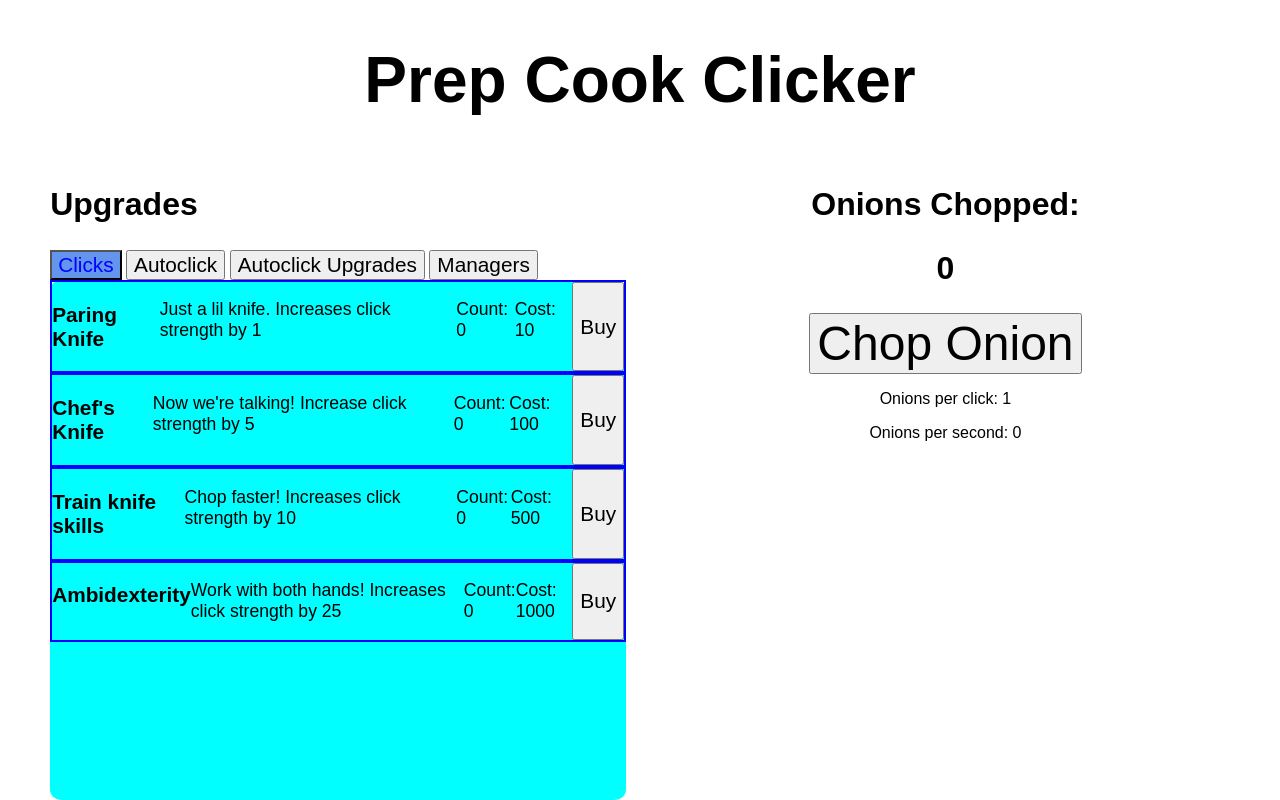
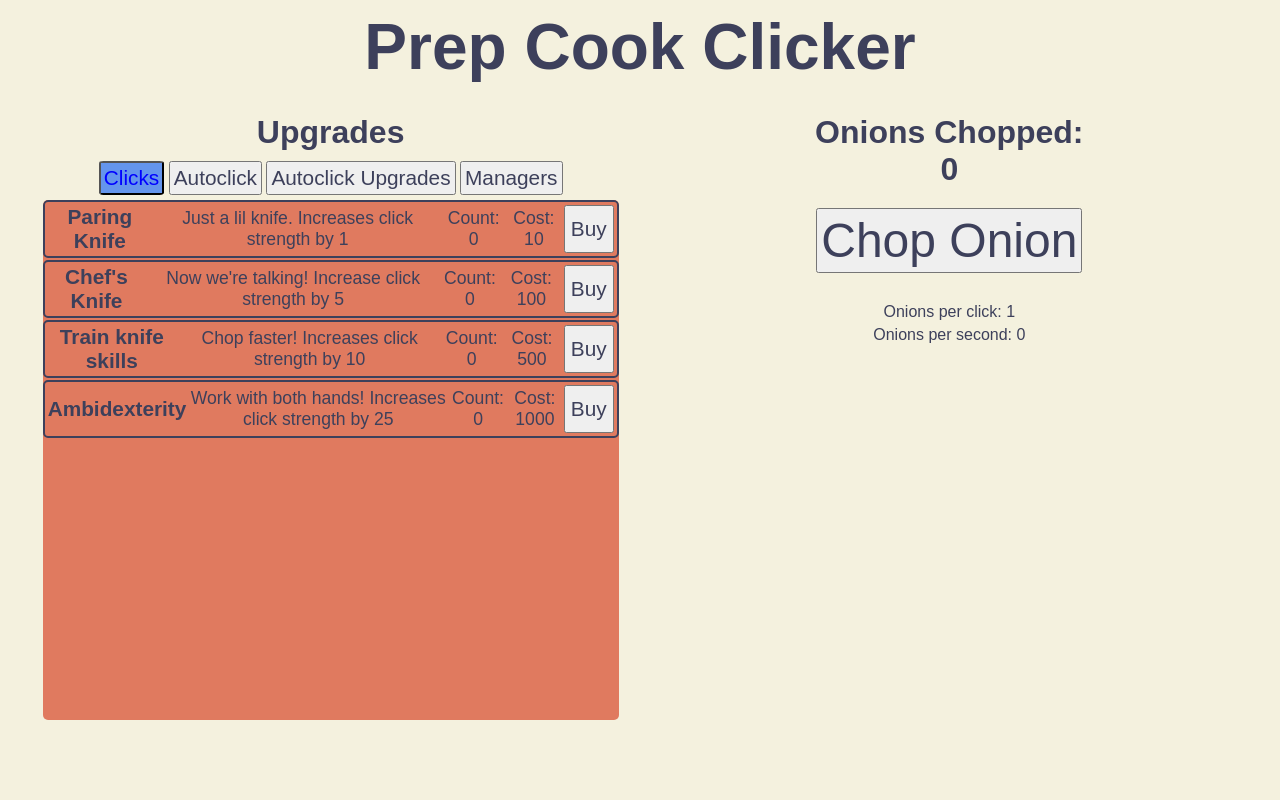
Before and after one commit to kylebenji/kylebenji.github.io, a plain HTML site: page prepCookClicker/index.html in a window 1280 px wide. Drawn offline with Linux system fonts and the light colour scheme.

Commit message:
adding prep cook clicker updates

```diff
--- a/prepCookClicker/script.js
+++ b/prepCookClicker/script.js
@@ -1,26 +1,26 @@
 //buttons
-const btnServe = document.querySelector('#serve');
-const btnClickUp = document.querySelector('#click-upgrades');
-const btnAutoPurch = document.querySelector('#autoclick-purchases');
-const btnAutoUp = document.querySelector('#autoclick-upgrades');
-const btnManagers = document.querySelector('#managers-btn');
-const upgButtons = [btnClickUp, btnAutoPurch, btnAutoUp];
-const btnsBuy = document.getElementsByClassName('buy');
+const btnServe = document.querySelector("#serve");
+const btnClickUp = document.querySelector("#click-upgrades");
+const btnAutoPurch = document.querySelector("#autoclick-purchases");
+const btnAutoUp = document.querySelector("#autoclick-upgrades");
+const btnManagers = document.querySelector("#managers-btn");
+const upgButtons = [btnClickUp, btnAutoPurch, btnAutoUp, btnManagers];
+const btnsBuy = document.getElementsByClassName("buy");
 
 //DOM elements
-const count = document.querySelector('#count');
-const clickUpgradesDiv = document.querySelector('#click-strength');
-const autoPurchasesDiv = document.querySelector('#autoclick');
-const autoUpgradesDiv = document.querySelector('#auto-up');
-const managersDiv = document.querySelector('#managers');
+const count = document.querySelector("#count");
+const clickUpgradesDiv = document.querySelector("#click-strength");
+const autoPurchasesDiv = document.querySelector("#autoclick");
+const autoUpgradesDiv = document.querySelector("#auto-up");
+const managersDiv = document.querySelector("#managers");
 const upgradePanes = [
   clickUpgradesDiv,
   autoPurchasesDiv,
   autoUpgradesDiv,
   managersDiv,
 ];
-const onionPerClick = document.querySelector('#onion-per-click');
-const onionPerSecond = document.querySelector('#onion-per-second');
+const onionPerClick = document.querySelector("#onion-per-click");
+const onionPerSecond = document.querySelector("#onion-per-second");
 
 //variables
 let onionChopped = 0;
@@ -30,8 +30,8 @@ const clickUpgradesObj = {
   clickStrIncrease: 0,
   upgrades: {
     paringKnife: {
-      name: 'Paring Knife',
-      description: 'Just a lil knife. Increases click strength by 1',
+      name: "Paring Knife",
+      description: "Just a lil knife. Increases click strength by 1",
       count: 0,
       cost: 10,
       clickIncrease: 1,
@@ -44,15 +44,15 @@ const clickUpgradesObj = {
       clickIncrease: 5,
     },
     knifeTraining: {
-      name: 'Train knife skills',
-      description: 'Chop faster! Increases click strength by 10',
+      name: "Train knife skills",
+      description: "Chop faster! Increases click strength by 10",
       count: 0,
       cost: 500,
       clickIncrease: 10,
     },
     ambidextrous: {
-      name: 'Ambidexterity',
-      description: 'Work with both hands! Increases click strength by 25',
+      name: "Ambidexterity",
+      description: "Work with both hands! Increases click strength by 25",
       count: 0,
       cost: 1000,
       clickIncrease: 25,
@@ -64,7 +64,7 @@ const autoclickObj = {
   onionsPerSec: 0,
   clickers: {
     busboy: {
-      name: 'Grab Busboy',
+      name: "Grab Busboy",
       description:
         "Grab a busboy from the floor to help you chop. Not very fast, but they've got spirit. +1 chops per second",
       count: 0,
@@ -72,15 +72,15 @@ const autoclickObj = {
       perSecIncrease: 1,
     },
     newCook: {
-      name: 'Hire another Cook',
-      description: 'Hire another prep cook. +10 chops per second',
+      name: "Hire another Cook",
+      description: "Hire another prep cook. +10 chops per second",
       count: 0,
       cost: 5000,
       perSecIncrease: 10,
     },
     autochopper: {
-      name: 'Automated Chopper',
-      description: 'Basic autochopper. Loud, but can chop 25 onions a second',
+      name: "Automated Chopper",
+      description: "Basic autochopper. Loud, but can chop 25 onions a second",
       count: 0,
       cost: 25000,
       perSecIncrease: 25,
@@ -91,13 +91,13 @@ const autoclickObj = {
 const managersObj = {
   managers: {
     knifeSharpener: {
-      name: 'Knife Sharpener',
+      name: "Knife Sharpener",
       description:
         "Sharpen your knives regularly! Automatically purchases the Paring knife and Chef's Knife upgrades when they become available",
       owned: false,
       cost: 10000,
-      upgrades: ['paringKnife', 'chefsKnife'],
-      upgradeType: 'clickUpgrades',
+      upgrades: ["paringKnife", "chefsKnife"],
+      upgradeType: "clickUpgrades",
     },
   },
 };
@@ -114,7 +114,7 @@ const initializeUpgrades = function () {
         <button class="buy">Buy</button>
       </div>
       `;
-    clickUpgradesDiv.insertAdjacentHTML('beforeend', clickUpgradehtml);
+    clickUpgradesDiv.insertAdjacentHTML("beforeend", clickUpgradehtml);
   }
   for (const [clicker, data] of Object.entries(autoclickObj.clickers)) {
     let autoClickerDivHTML = `
@@ -126,7 +126,7 @@ const initializeUpgrades = function () {
       <button class="buy">Buy</button>
     </div>
     `;
-    autoPurchasesDiv.insertAdjacentHTML('beforeend', autoClickerDivHTML);
+    autoPurchasesDiv.insertAdjacentHTML("beforeend", autoClickerDivHTML);
   }
   for (const [manager, data] of Object.entries(managersObj.managers)) {
     let managerHTML = `
@@ -137,7 +137,7 @@ const initializeUpgrades = function () {
       <p class="cost">Cost: ${data.cost}</p>
       <button class="buy">Buy</button>
     </div>`;
-    managersDiv.insertAdjacentHTML('beforeend', managerHTML);
+    managersDiv.insertAdjacentHTML("beforeend", managerHTML);
   }
 };
 initializeUpgrades();
@@ -161,20 +161,20 @@ const decrementOnions = function (cost) {
 const showUpgradePane = function (selPane) {
   for (const [i, pane] of upgradePanes.entries()) {
     if (pane === selPane) {
-      pane.classList.remove('hidden');
-      upgButtons[i].classList.add('selected');
+      pane.classList.remove("hidden");
+      upgButtons[i].classList.add("selected");
     } else {
-      pane.classList.add('hidden');
-      upgButtons[i].classList.remove('selected');
+      pane.classList.add("hidden");
+      upgButtons[i].classList.remove("selected");
     }
   }
 };
 
 const updateCostCount = function (upgrade, element) {
   upgrade.count++;
-  element.querySelector('.count').textContent = `Count: ${upgrade.count}`;
+  element.querySelector(".count").textContent = `Count: ${upgrade.count}`;
   upgrade.cost = Math.floor(upgrade.cost * 1.2);
-  element.querySelector('.cost').textContent = `Cost: ${upgrade.cost}`;
+  element.querySelector(".cost").textContent = `Cost: ${upgrade.cost}`;
 };
 
 const updatePerClick = function () {
@@ -215,18 +215,18 @@ const buyManager = function (upgrade, element) {
   if (onionChopped >= upgrade.cost && !upgrade.owned) {
     decrementOnions(upgrade.cost);
     upgrade.owned = true;
-    element.querySelector('.owned').textContent = `Owned: ${upgrade.owned}`;
+    element.querySelector(".owned").textContent = `Owned: ${upgrade.owned}`;
   }
 };
 
 const buyUpgrade = function (element) {
   let parent = this.parentElement;
   let upgrade = parent.id;
-  if (parent.classList.contains('click-strength-upgrade')) {
+  if (parent.classList.contains("click-strength-upgrade")) {
     buyClickStrengthUpgrade(upgrade, parent);
-  } else if (parent.classList.contains('autoclicker')) {
+  } else if (parent.classList.contains("autoclicker")) {
     buyAutoclicker(upgrade, parent);
-  } else if (parent.classList.contains('manager')) {
+  } else if (parent.classList.contains("manager")) {
     buyManager(upgrade, parent);
   }
 };
@@ -244,7 +244,7 @@ const managerHandler = function () {
   for (const [manager, data] of Object.entries(managersObj.managers)) {
     if (data.owned) {
       for (const upgrade of data.upgrades) {
-        if (data.upgradeType === 'clickUpgrades') {
+        if (data.upgradeType === "clickUpgrades") {
           while (clickUpgradesObj.upgrades[upgrade].cost < onionChopped) {
             buyClickStrengthUpgrade(upgrade);
           }
@@ -257,19 +257,19 @@ const managerHandler = function () {
 const managerInterval = setInterval(managerHandler, 1000);
 
 //event listeners
-btnServe.addEventListener('click', chopOnion);
-btnClickUp.addEventListener('click', function () {
+btnServe.addEventListener("click", chopOnion);
+btnClickUp.addEventListener("click", function () {
   showUpgradePane(clickUpgradesDiv);
 });
-btnAutoPurch.addEventListener('click', function () {
+btnAutoPurch.addEventListener("click", function () {
   showUpgradePane(autoPurchasesDiv);
 });
-btnAutoUp.addEventListener('click', function () {
+btnAutoUp.addEventListener("click", function () {
   showUpgradePane(autoUpgradesDiv);
 });
-btnManagers.addEventListener('click', function () {
+btnManagers.addEventListener("click", function () {
   showUpgradePane(managersDiv);
 });
 Array.from(btnsBuy).forEach(function (element) {
-  element.addEventListener('click', buyUpgrade);
+  element.addEventListener("click", buyUpgrade);
 });
--- a/prepCookClicker/styles.css
+++ b/prepCookClicker/styles.css
@@ -1,10 +1,25 @@
 * {
   font-family: sans-serif;
+  padding: 0;
+  margin: 0;
+}
+
+:root {
+  --background-color: #f4f1de;
+  --text-color1: #3d405b;
+  --accent-color1: #e07a5f;
+  --accent-color2: #81b29a;
+}
+
+html {
+  background-color: var(--background-color);
+  color: var(--text-color1);
 }
 
 #title {
   text-align: center;
   font-size: 4rem;
+  margin-top: 10px;
 }
 
 h2 {
@@ -13,6 +28,8 @@ h2 {
 
 button {
   font-size: 1.3rem;
+  color: var(--text-color1);
+  padding: 3px;
 }
 
 .game {
@@ -22,29 +39,49 @@ button {
 
 .left {
   width: 45%;
+  text-align: center;
+}
+
+.left h2 {
+  margin: 30px auto 10px;
 }
 
 .upgrades-pane {
-  background-color: aqua;
+  background-color: var(--accent-color1);
   width: 45%;
   height: 65%;
   position: absolute;
-  border-radius: 2%;
+  border-radius: 5px;
+  display: flex;
+  flex-direction: column;
+  overflow-y: auto;
+  margin-top: 5px;
 }
 
 .upgrade {
   display: flex;
   justify-content: space-between;
-  border: 2px solid blue;
+  border: 2px solid var(--text-color1);
+  border-radius: 5px;
+  padding: 3px;
   align-content: center;
+  margin-bottom: 2px;
 }
 
 .upgrade p {
   font-size: 1.1rem;
+  margin: auto 2px;
+  text-align: center;
 }
 
 .upgrade h3 {
   font-size: 1.3rem;
+  margin: auto;
+}
+
+.upgrade button {
+  margin: auto;
+  padding: 10px 5px;
 }
 
 .right {
@@ -52,8 +89,21 @@ button {
   text-align: center;
 }
 
+#stats {
+  padding: 30px;
+}
+
+#stats p {
+  margin-bottom: 5px;
+}
+
+#served {
+  margin-top: 30px;
+}
+
 #serve {
   font-size: 3rem;
+  margin-top: 20px;
 }
 
 .hidden {
@@ -63,4 +113,5 @@ button {
 .selected {
   color: blue;
   background-color: cornflowerblue;
+  border-radius: 7%;
 }
```
Also changed, not shown: index.html (+2 -1 lines).
